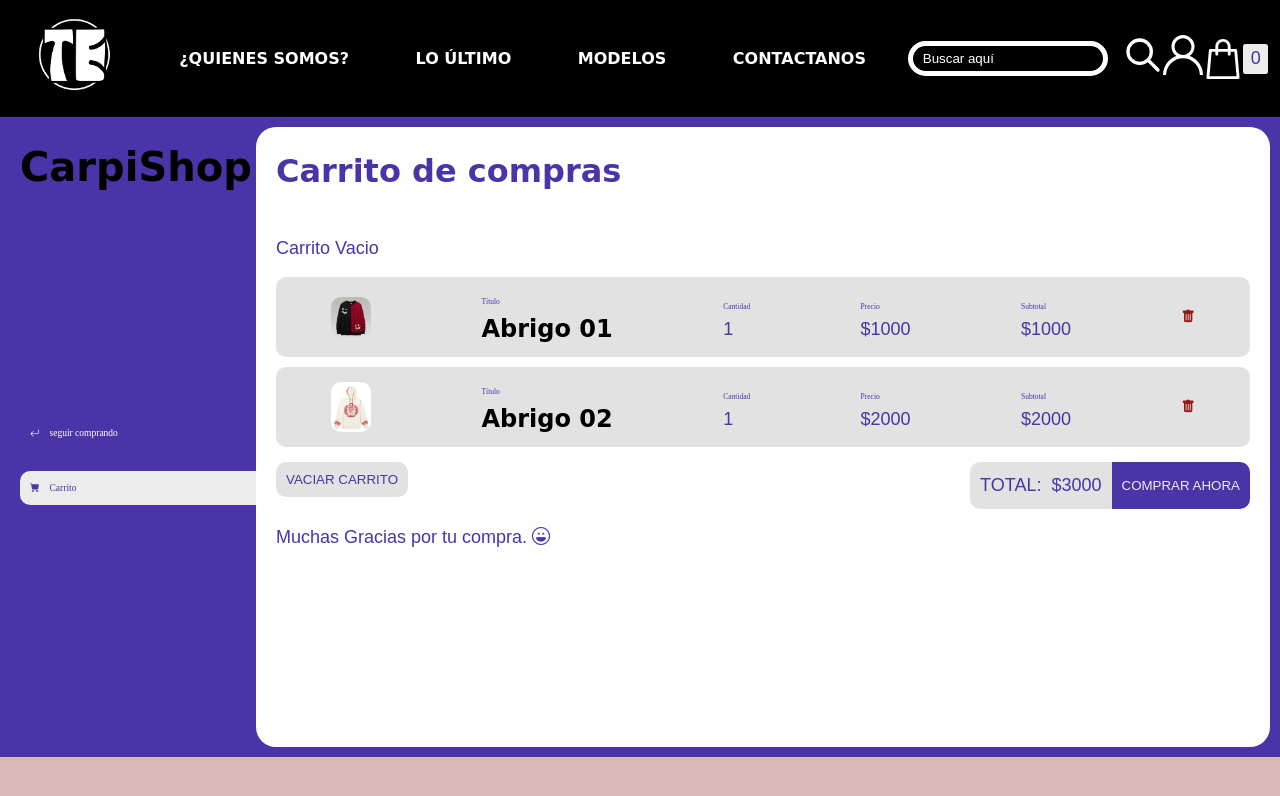
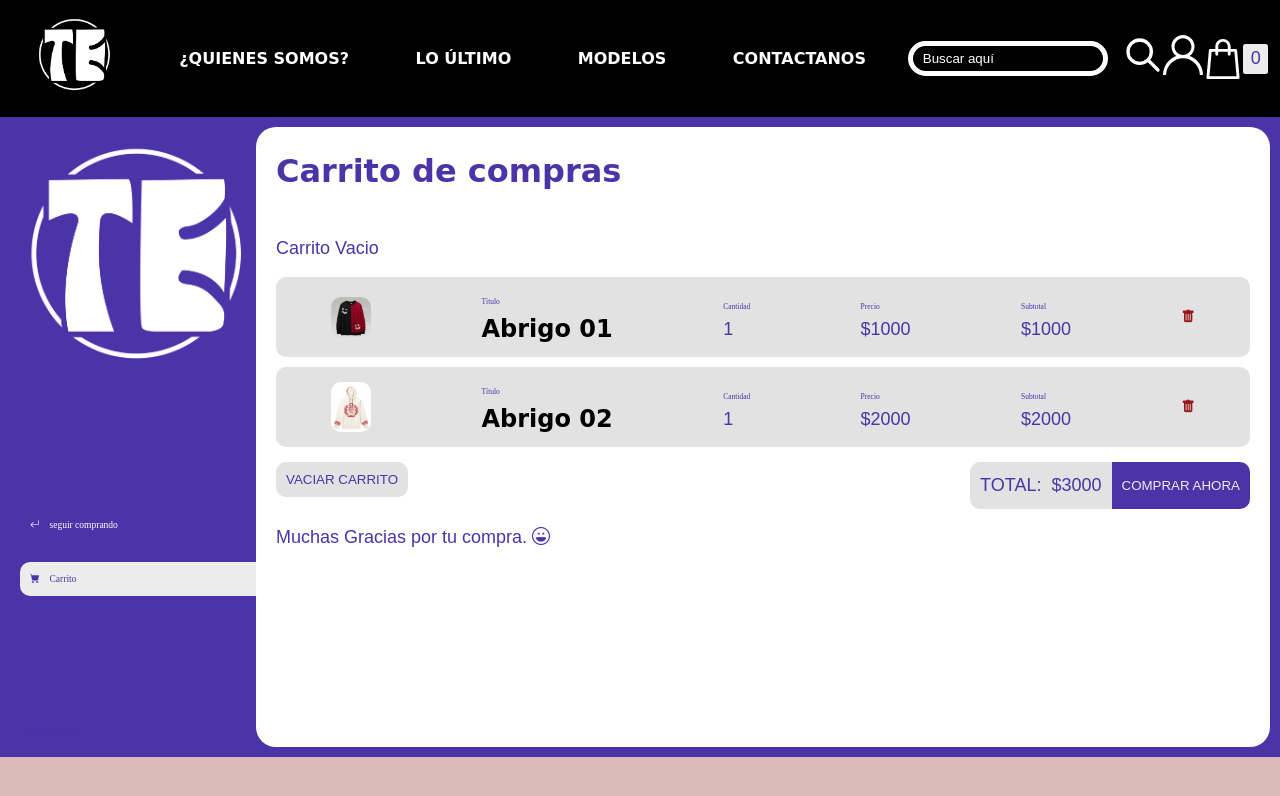
Before and after one commit to MarcoQui/avance-proyecto, a website: page carrito.html in a window 1280 px wide. Drawn offline with nearby package versions, Linux system fonts and the light colour scheme.

Commit message:
new commit

```diff
--- a/carrito.html
+++ b/carrito.html
@@ -39,7 +39,7 @@
     <div class="wrapper">
         <aside>
             <header>
-                <h1>CarpiShop</h1>
+                <img src="./imagenes/logo.png" alt="">
             </header>
             <nav>
                 <ul>
```
